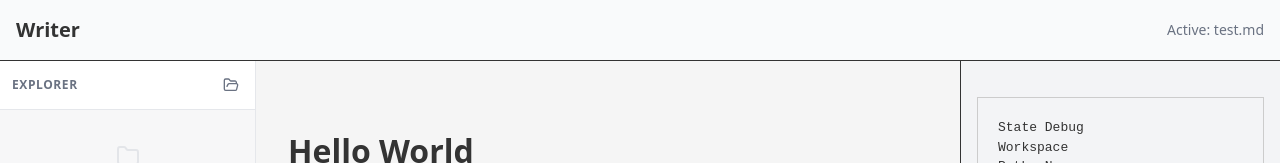
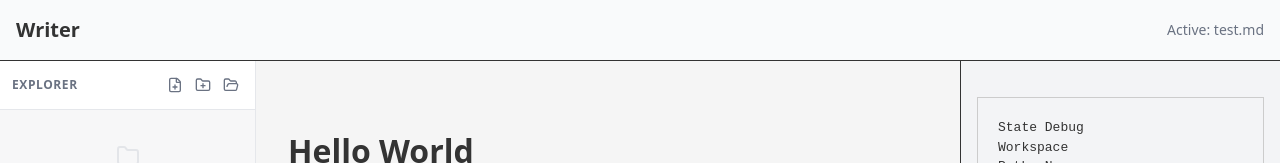
Before and after one commit to xczl-785/Writer, a React (Vite) app: page / in a window 1280 px wide. Shown: the top 163 px of the page. Built offline with nearby package versions, Linux system fonts and the light colour scheme.

Commit message:
feat(sidebar): add create file and folder buttons

```diff
--- a/src/ui/sidebar/Sidebar.tsx
+++ b/src/ui/sidebar/Sidebar.tsx
@@ -1,11 +1,80 @@
 import { useState } from 'react';
 import { useFileTreeStore } from '../../state/slices/filetreeSlice';
+import { useWorkspaceStore } from '../../state/slices/workspaceSlice';
 import { openWorkspace, openFile } from '../../workspace/WorkspaceManager';
+import { FsService } from '../../services/fs/FsService';
 import type { FileNode } from '../../state/types';
-import { Folder, FolderOpen, FileText } from 'lucide-react';
+import {
+  Folder,
+  FolderOpen,
+  FileText,
+  FilePlus,
+  FolderPlus,
+} from 'lucide-react';
 
 export function Sidebar() {
   const { nodes } = useFileTreeStore();
+
+  const handleCreateFile = async () => {
+    const { currentPath, activeFile } = useWorkspaceStore.getState();
+    if (!currentPath) {
+      alert('Please open a workspace first.');
+      return;
+    }
+
+    let basePath = currentPath;
+    if (activeFile) {
+      const lastSlashIndex = activeFile.lastIndexOf('/');
+      if (lastSlashIndex !== -1) {
+        basePath = activeFile.substring(0, lastSlashIndex);
+      }
+    }
+
+    const fileName = prompt('Enter file name:');
+    if (!fileName) return;
+
+    const fullPath = `${basePath}/${fileName}`.replace(/\/+/g, '/');
+
+    try {
+      await FsService.createFile(fullPath);
+      const nodes = await FsService.listTree(currentPath);
+      useFileTreeStore.getState().setNodes(nodes);
+      await openFile(fullPath);
+    } catch (error) {
+      console.error('Failed to create file:', error);
+      alert('Failed to create file. It might already exist.');
+    }
+  };
+
+  const handleCreateFolder = async () => {
+    const { currentPath, activeFile } = useWorkspaceStore.getState();
+    if (!currentPath) {
+      alert('Please open a workspace first.');
+      return;
+    }
+
+    let basePath = currentPath;
+    if (activeFile) {
+      const lastSlashIndex = activeFile.lastIndexOf('/');
+      if (lastSlashIndex !== -1) {
+        basePath = activeFile.substring(0, lastSlashIndex);
+      }
+    }
+
+    const folderName = prompt('Enter folder name:');
+    if (!folderName) return;
+
+    const fullPath = `${basePath}/${folderName}`.replace(/\/+/g, '/');
+
+    try {
+      await FsService.createDir(fullPath);
+      const nodes = await FsService.listTree(currentPath);
+      useFileTreeStore.getState().setNodes(nodes);
+    } catch (error) {
+      console.error('Failed to create folder:', error);
+      alert('Failed to create folder. It might already exist.');
+    }
+  };
 
   return (
     <div className="h-full flex flex-col bg-gray-50/50 border-r border-gray-200 w-64 flex-shrink-0 select-none">
@@ -13,6 +82,21 @@ export function Sidebar() {
         <span className="text-xs font-semibold text-gray-500 uppercase tracking-wider">
           Explorer
         </span>
+        <div className="flex items-center gap-1">
+          <button
+            onClick={handleCreateFile}
+            className="p-1 hover:bg-gray-100 rounded text-gray-500 hover:text-gray-700 transition-colors"
+            title="New File"
+          >
+            <FilePlus size={16} />
+          </button>
+          <button
+            onClick={handleCreateFolder}
+            className="p-1 hover:bg-gray-100 rounded text-gray-500 hover:text-gray-700 transition-colors"
+            title="New Folder"
+          >
+            <FolderPlus size={16} />
+          </button>
           <button
             onClick={openWorkspace}
             className="p-1 hover:bg-gray-100 rounded text-gray-500 hover:text-gray-700 transition-colors"
@@ -20,6 +104,7 @@ export function Sidebar() {
           >
             <FolderOpen size={16} />
           </button>
+        </div>
       </div>
       <div className="flex-1 overflow-y-auto overflow-x-hidden p-2">
         {nodes.length === 0 ? (
```
Lines whose indentation alone changed are shown as unchanged.
